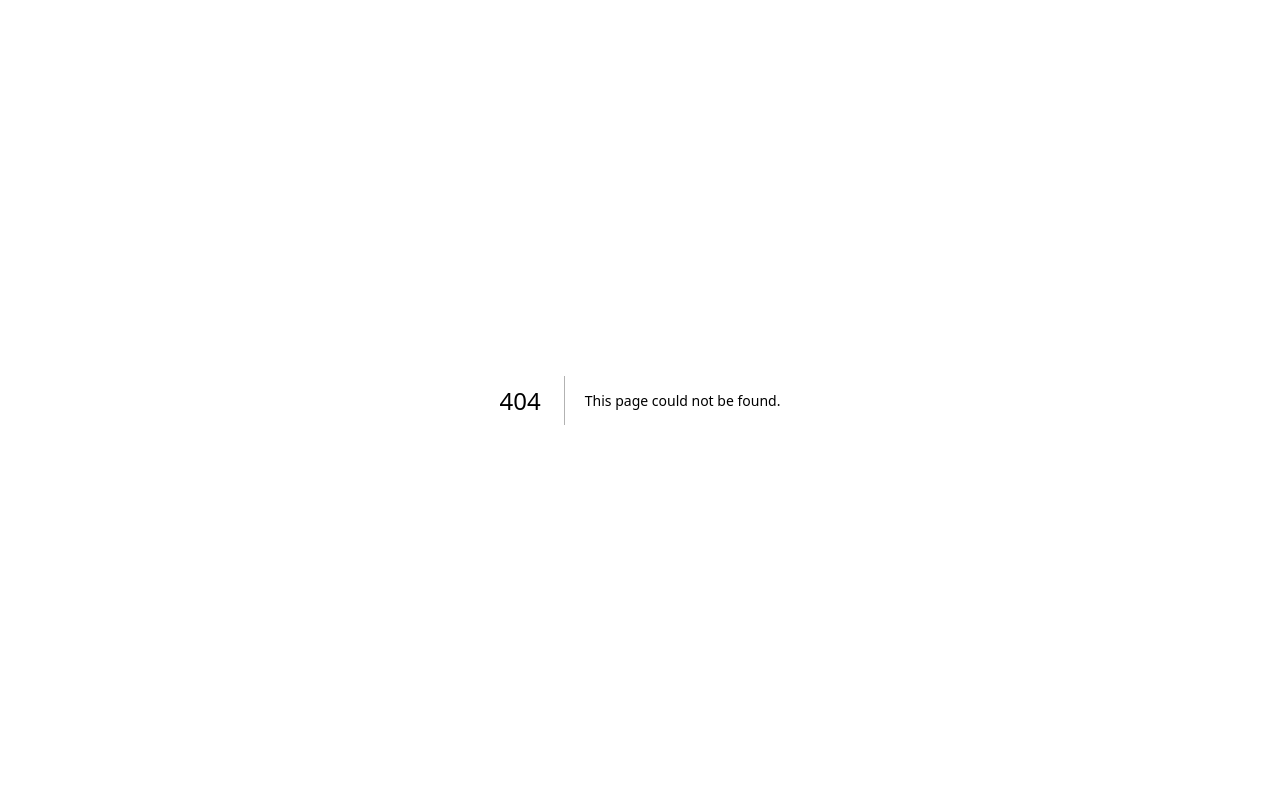
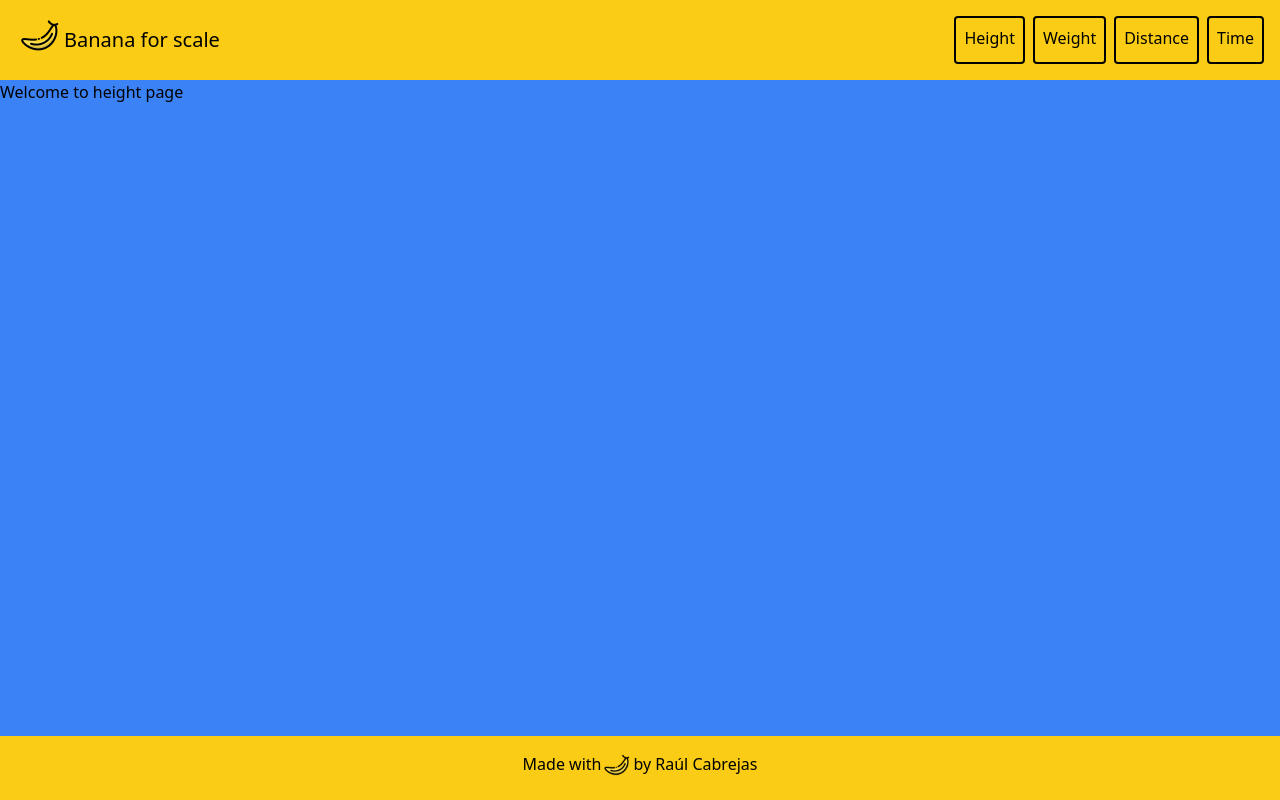
Before and after one commit to ng-rauw/bananaforscale, a Next.js app: page /height in a window 1280 px wide. Before the commit this address had no page. Built offline with nearby package versions, Linux system fonts and the light colour scheme.

Commit message:
feat(): header and footer

```diff
--- /dev/null
+++ b/prettier.config.js
@@ -0,0 +1,3 @@
+module.exports = {
+    plugins: ["prettier-plugin-tailwindcss"],
+};
--- /dev/null
+++ b/src/app/height/page.tsx
@@ -0,0 +1,7 @@
+export default function Height() {
+    return (
+        <>
+            <p>Welcome to height page</p>
+        </>
+    );
+};
--- a/src/app/layout.tsx
+++ b/src/app/layout.tsx
@@ -1,12 +1,11 @@
 import type { Metadata } from "next";
-import { Inter } from "next/font/google";
 import "./globals.css";
-
-const inter = Inter({ subsets: ["latin"] });
+import Header from "@/components/Header";
+import Footer from "@/components/Footer";
 
 export const metadata: Metadata = {
-  title: "Create Next App",
-  description: "Generated by create next app",
+  title: "Banana for scale",
+  description: "Measure with bananas and other random scales",
 };
 
 export default function RootLayout({
@@ -16,7 +15,11 @@ export default function RootLayout({
 }>) {
   return (
     <html lang="en">
-      <body className={inter.className}>{children}</body>
+      <body className="flex h-screen flex-col">
+        <Header></Header>
+        <main className="flex-1 bg-blue-500">{children}</main>
+        <Footer></Footer>
+      </body>
     </html>
   );
 }
--- a/src/app/page.tsx
+++ b/src/app/page.tsx
@@ -1,113 +1,3 @@
-import Image from "next/image";
-
 export default function Home() {
-  return (
-    <main className="flex min-h-screen flex-col items-center justify-between p-24">
-      <div className="z-10 max-w-5xl w-full items-center justify-between font-mono text-sm lg:flex">
-        <p className="fixed left-0 top-0 flex w-full justify-center border-b border-gray-300 bg-gradient-to-b from-zinc-200 pb-6 pt-8 backdrop-blur-2xl dark:border-neutral-800 dark:bg-zinc-800/30 dark:from-inherit lg:static lg:w-auto  lg:rounded-xl lg:border lg:bg-gray-200 lg:p-4 lg:dark:bg-zinc-800/30">
-          Get started by editing&nbsp;
-          <code className="font-mono font-bold">src/app/page.tsx</code>
-        </p>
-        <div className="fixed bottom-0 left-0 flex h-48 w-full items-end justify-center bg-gradient-to-t from-white via-white dark:from-black dark:via-black lg:static lg:h-auto lg:w-auto lg:bg-none">
-          <a
-            className="pointer-events-none flex place-items-center gap-2 p-8 lg:pointer-events-auto lg:p-0"
-            href="https://vercel.com?utm_source=create-next-app&utm_medium=appdir-template&utm_campaign=create-next-app"
-            target="_blank"
-            rel="noopener noreferrer"
-          >
-            By{" "}
-            <Image
-              src="/vercel.svg"
-              alt="Vercel Logo"
-              className="dark:invert"
-              width={100}
-              height={24}
-              priority
-            />
-          </a>
-        </div>
-      </div>
-
-      <div className="relative flex place-items-center before:absolute before:h-[300px] before:w-full sm:before:w-[480px] before:-translate-x-1/2 before:rounded-full before:bg-gradient-radial before:from-white before:to-transparent before:blur-2xl before:content-[''] after:absolute after:-z-20 after:h-[180px] after:w-full sm:after:w-[240px] after:translate-x-1/3 after:bg-gradient-conic after:from-sky-200 after:via-blue-200 after:blur-2xl after:content-[''] before:dark:bg-gradient-to-br before:dark:from-transparent before:dark:to-blue-700 before:dark:opacity-10 after:dark:from-sky-900 after:dark:via-[#0141ff] after:dark:opacity-40 before:lg:h-[360px] z-[-1]">
-        <Image
-          className="relative dark:drop-shadow-[0_0_0.3rem_#ffffff70] dark:invert"
-          src="/next.svg"
-          alt="Next.js Logo"
-          width={180}
-          height={37}
-          priority
-        />
-      </div>
-
-      <div className="mb-32 grid text-center lg:max-w-5xl lg:w-full lg:mb-0 lg:grid-cols-4 lg:text-left">
-        <a
-          href="https://nextjs.org/docs?utm_source=create-next-app&utm_medium=appdir-template&utm_campaign=create-next-app"
-          className="group rounded-lg border border-transparent px-5 py-4 transition-colors hover:border-gray-300 hover:bg-gray-100 hover:dark:border-neutral-700 hover:dark:bg-neutral-800/30"
-          target="_blank"
-          rel="noopener noreferrer"
-        >
-          <h2 className={`mb-3 text-2xl font-semibold`}>
-            Docs{" "}
-            <span className="inline-block transition-transform group-hover:translate-x-1 motion-reduce:transform-none">
-              -&gt;
-            </span>
-          </h2>
-          <p className={`m-0 max-w-[30ch] text-sm opacity-50`}>
-            Find in-depth information about Next.js features and API.
-          </p>
-        </a>
-
-        <a
-          href="https://nextjs.org/learn?utm_source=create-next-app&utm_medium=appdir-template-tw&utm_campaign=create-next-app"
-          className="group rounded-lg border border-transparent px-5 py-4 transition-colors hover:border-gray-300 hover:bg-gray-100 hover:dark:border-neutral-700 hover:dark:bg-neutral-800/30"
-          target="_blank"
-          rel="noopener noreferrer"
-        >
-          <h2 className={`mb-3 text-2xl font-semibold`}>
-            Learn{" "}
-            <span className="inline-block transition-transform group-hover:translate-x-1 motion-reduce:transform-none">
-              -&gt;
-            </span>
-          </h2>
-          <p className={`m-0 max-w-[30ch] text-sm opacity-50`}>
-            Learn about Next.js in an interactive course with&nbsp;quizzes!
-          </p>
-        </a>
-
-        <a
-          href="https://vercel.com/templates?framework=next.js&utm_source=create-next-app&utm_medium=appdir-template&utm_campaign=create-next-app"
-          className="group rounded-lg border border-transparent px-5 py-4 transition-colors hover:border-gray-300 hover:bg-gray-100 hover:dark:border-neutral-700 hover:dark:bg-neutral-800/30"
-          target="_blank"
-          rel="noopener noreferrer"
-        >
-          <h2 className={`mb-3 text-2xl font-semibold`}>
-            Templates{" "}
-            <span className="inline-block transition-transform group-hover:translate-x-1 motion-reduce:transform-none">
-              -&gt;
-            </span>
-          </h2>
-          <p className={`m-0 max-w-[30ch] text-sm opacity-50`}>
-            Explore starter templates for Next.js.
-          </p>
-        </a>
-
-        <a
-          href="https://vercel.com/new?utm_source=create-next-app&utm_medium=appdir-template&utm_campaign=create-next-app"
-          className="group rounded-lg border border-transparent px-5 py-4 transition-colors hover:border-gray-300 hover:bg-gray-100 hover:dark:border-neutral-700 hover:dark:bg-neutral-800/30"
-          target="_blank"
-          rel="noopener noreferrer"
-        >
-          <h2 className={`mb-3 text-2xl font-semibold`}>
-            Deploy{" "}
-            <span className="inline-block transition-transform group-hover:translate-x-1 motion-reduce:transform-none">
-              -&gt;
-            </span>
-          </h2>
-          <p className={`m-0 max-w-[30ch] text-sm opacity-50 text-balance`}>
-            Instantly deploy your Next.js site to a shareable URL with Vercel.
-          </p>
-        </a>
-      </div>
-    </main>
-  );
+  return <article>hola</article>;
 }
--- /dev/null
+++ b/src/components/Footer.tsx
@@ -0,0 +1,15 @@
+import BananaIcon from "@/components/icons/Banana";
+
+export default function Footer() {
+  return (
+    <footer className="flex w-full justify-center bg-yellow-400 p-4">
+      <p className=" flex flex-row align-middle text-black">
+        Made with
+        <span className="h-8 w-8">
+          <BananaIcon />
+        </span>
+        by Raúl Cabrejas
+      </p>
+    </footer>
+  );
+}
--- /dev/null
+++ b/src/components/Header.tsx
@@ -0,0 +1,27 @@
+import Link from "next/link";
+import BananaIcon from "@/components/icons/Banana";
+
+export default function Header() {
+  return (
+    <nav className="flex w-full gap-2 bg-yellow-400 p-4 text-black">
+      <Link href="/" className="mr-auto flex flex-row items-center">
+        <span className="h-12 w-12">
+          <BananaIcon />
+        </span>
+        <h1 className="flex h-8 items-center text-xl">Banana for scale</h1>
+      </Link>
+      <Link href="/height" className="rounded border-2 border-black p-2">
+        <span>Height</span>
+      </Link>
+      <Link href="/weight" className="rounded border-2 border-black p-2">
+        <span>Weight</span>
+      </Link>
+      <Link href="/distance" className="rounded border-2 border-black p-2">
+        <span>Distance</span>
+      </Link>
+      <Link href="/time" className="rounded border-2 border-black p-2">
+        <span>Time</span>
+      </Link>
+    </nav>
+  );
+}
--- /dev/null
+++ b/src/components/icons/Banana.tsx
@@ -0,0 +1,3 @@
+export default function BananaIcon() {
+  return <img src="/banana.png" alt="" />;
+}
```
Also changed, not shown: package.json (+7 -5 lines), public/banana.png (added), 1 other file (tests, documents, lock files or other folders).
